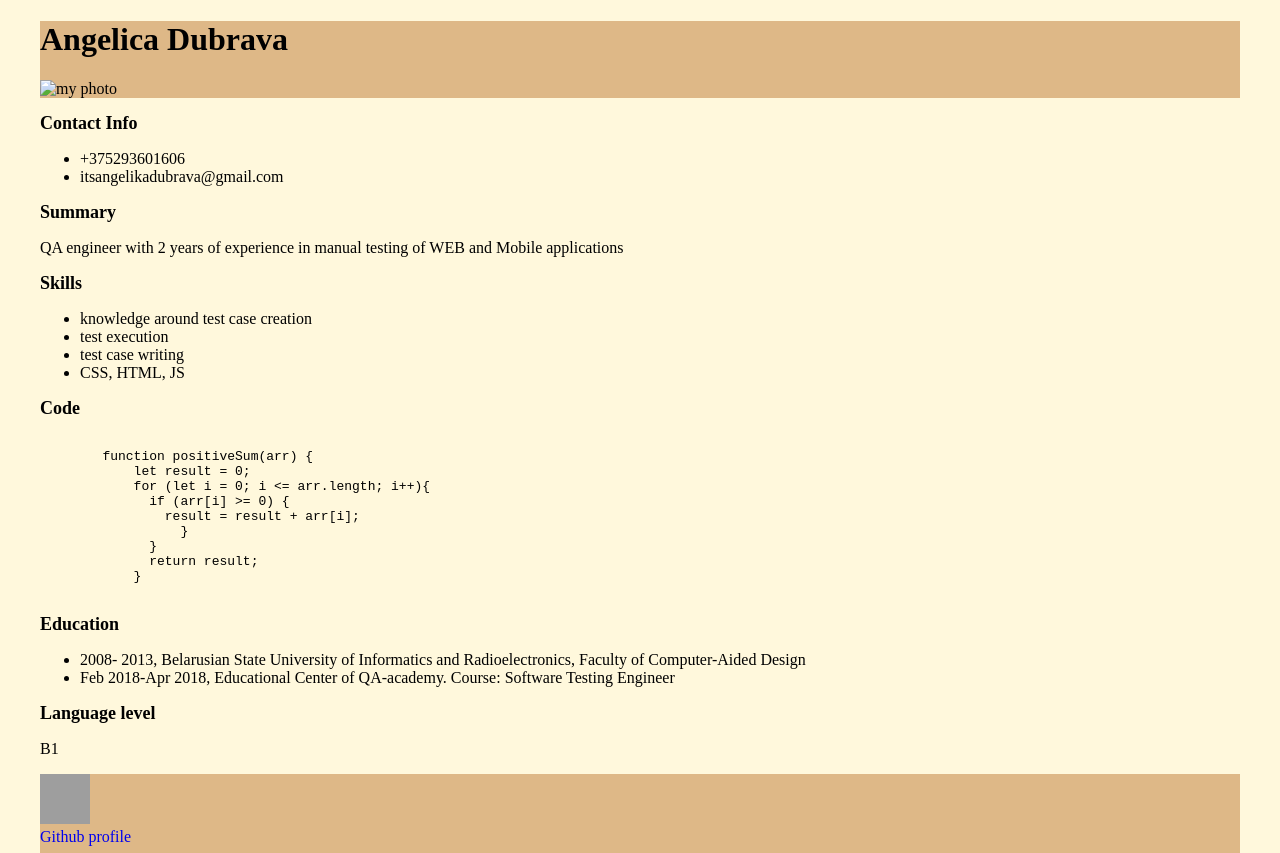
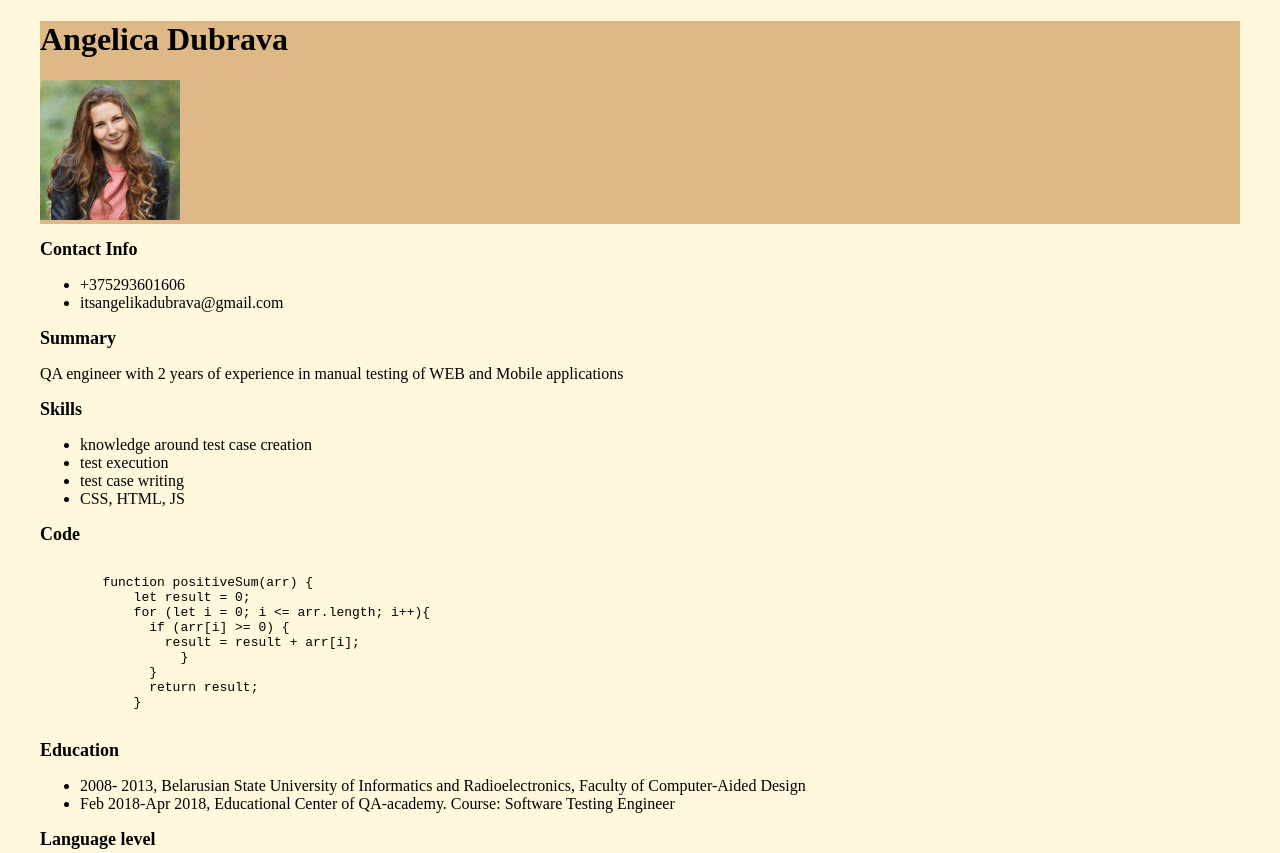
Before and after one commit to Angelica-dubrava/rsschool-cv, a plain HTML site: page index.html in a window 1280 px wide. Shown: the top 853 px of the page. Drawn offline with Linux system fonts and the light colour scheme; grey boxes are pictures that could not be loaded; files whose address does not match are found by name.

Commit message:
feat: add a new pic

```diff
--- a/index.html
+++ b/index.html
@@ -14,7 +14,7 @@
     <div class="wrapper">
         <header class="name">
             <h1>Angelica Dubrava</h1>
-            <img src="D:\school\rsschool-cv\1.jpg" alt="my photo" width="140" height="140">
+            <img src="C:\Users\dubrava\Desktop\school\rsschool-cv\1.jpg" alt="photo" width="140" height="140">
         </header>
 
         <section class="contacts">
```
Also changed, not shown: 1.jpg (added).
